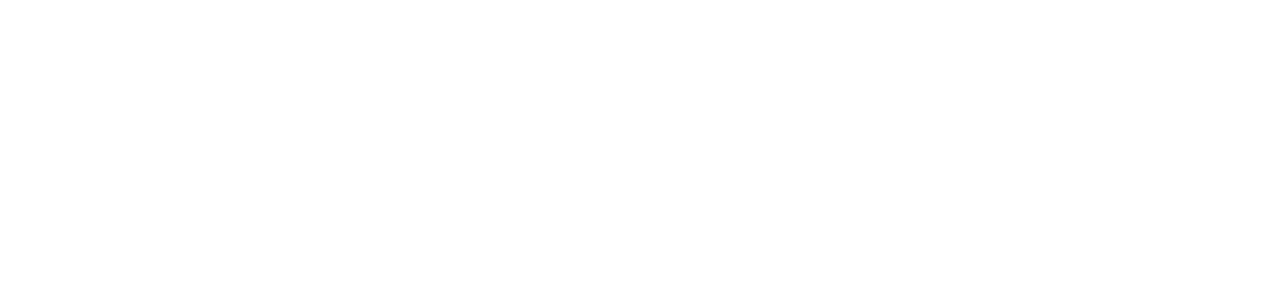
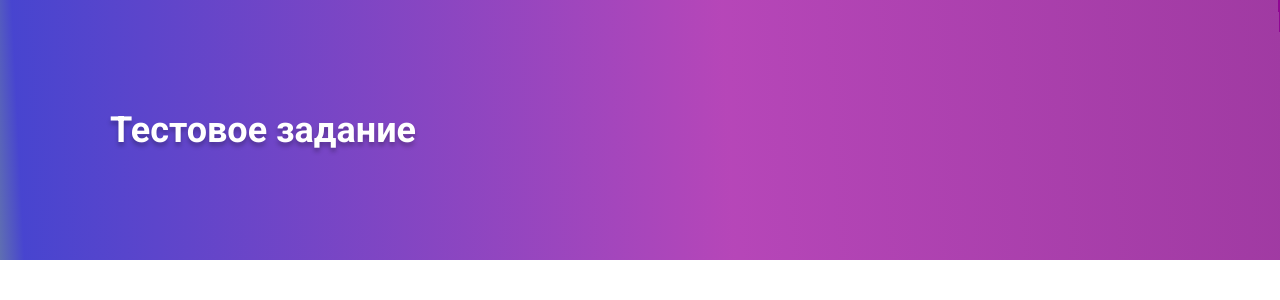
Before and after one commit to Kovriga/CSCTehno, a Vue app: page / in a window 1280 px wide. Shown: the top 300 px of the page. Built offline with nearby package versions, Linux system fonts and the light colour scheme; the HTML template or start-up script is replaced by a standard one.

Commit message:
Это шапка, и она готова

```diff
--- a/src/App.vue
+++ b/src/App.vue
@@ -1,8 +1,34 @@
 <template>
   <div id="app">
-
+    <header-site></header-site>
   </div>
 </template>
 
+<script lang="ts">
+import {Component, Vue} from "vue-property-decorator";
+import HeaderSite from "@/components/HeaderSite.vue";
+
+@Component({
+  components: {
+    HeaderSite
+  }
+})
+
+export default class App extends Vue {
+}
+</script>
 <style lang="scss">
+@import url('https://fonts.googleapis.com/css2?family=Roboto:wght@400;700&display=swap');
+
+h2 {
+  margin: 0;
+}
+
+p {
+  margin: 0;
+}
+
+body {
+  margin: 0;
+}
 </style>
--- a/src/components/HeaderSite.vue
+++ b/src/components/HeaderSite.vue
@@ -1,15 +1,35 @@
 <template>
-  <div>
-
+  <div class="header-site">
+    <h2>
+      Тестовое задание
+    </h2>
   </div>
 </template>
 
-<script>
-export default  {
-  name: "HeaderSite"
+<script lang="ts">
+import {Component, Vue} from "vue-property-decorator";
+
+@Component
+
+export default class HeaderSite extends Vue{
 }
 </script>
 
-<style scoped>
-
+<style lang="scss" scoped>
+h2{
+  margin-left: 110px;
+  font-family: 'Roboto';
+  font-style: normal;
+  font-weight: 700;
+  font-size: 36px;
+  line-height: 42px;
+  color: #FFFFFF;
+  text-shadow: 0px 4px 4px rgba(0, 0, 0, 0.25);
+}
+.header-site {
+  align-items: center;
+  display: flex;
+  height: 260px;
+  background: linear-gradient(267.21deg, #900793 0.16%, rgba(134, 4, 137, 0.785707) 0.16%, rgba(159, 12, 162, 0.762269) 43.22%, rgba(5, 1, 190, 0.734375) 98.12%, rgba(0, 28, 126, 0.619792) 100.15%, rgba(6, 77, 142, 0.447917) 102.03%, rgba(1, 0, 60, 0) 102.73%);
+}
 </style>
```
